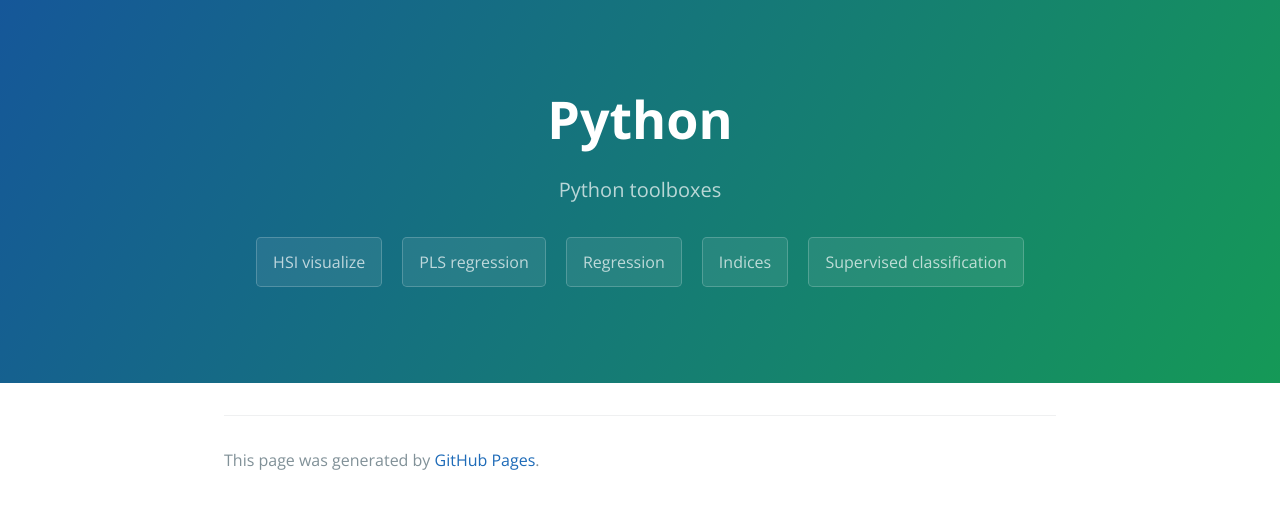
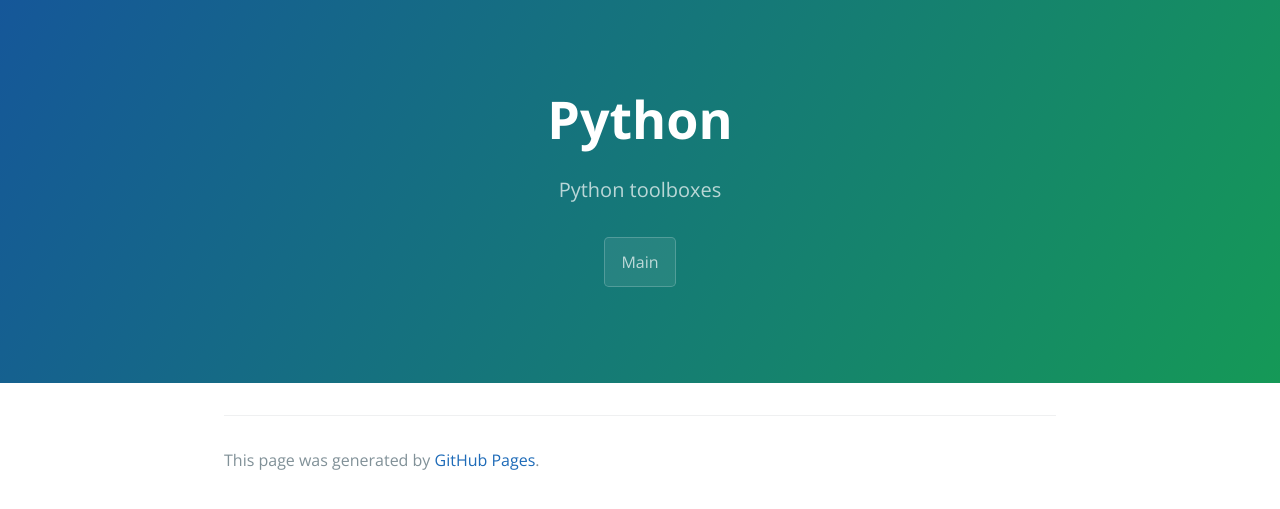
Before and after one commit to JacqKevin/JacqKevin.github.io, a Jekyll site: the page built from Python.md, in a window 1280 px wide. Shown: the top 509 px of the page. Built offline with Jekyll 4.4.1, drawn with Linux system fonts in a browser that asks for light colours.

Commit message:
Update pagePython.html

```diff
--- a/_layouts/pagePython.html
+++ b/_layouts/pagePython.html
@@ -31,16 +31,8 @@
       {% if site.github.is_project_page %}
         <a href="{{ site.github.repository_url }}" class="btn">View on GitHub</a>
       {% endif %}
-      {% if site.show_downloads %}
-        <a href="{{ site.github.zip_url }}" class="btn">Download .zip</a>
-        <a href="{{ site.github.tar_url }}" class="btn">Download .tar.gz</a>
-      {% endif %}
       {% if site.show_onglets %}
- 	<a href="https://jacqkevin.github.io/HSI_Visualization/" class="btn" role="button">HSI visualize</a>
-	<a href="https://jacqkevin.github.io/HSI_PLSR/" class="btn" role="button">PLS regression</a>
-	<a href="https://jacqkevin.github.io/HSI_Regression/" class="btn" role="button">Regression</a>
-	<a href="https://jacqkevin.github.io/HSI_Spectral_Indices/" class="btn" role="button">Indices</a>
-	<a href="https://jacqkevin.github.io/HSI_SupervisedClassification/" class="btn" role="button">Supervised classification</a>
+ 	<a href="https://jacqkevin.github.io/" class="btn" role="button">Main</a>
       {% endif %}
     </header>
 
```
